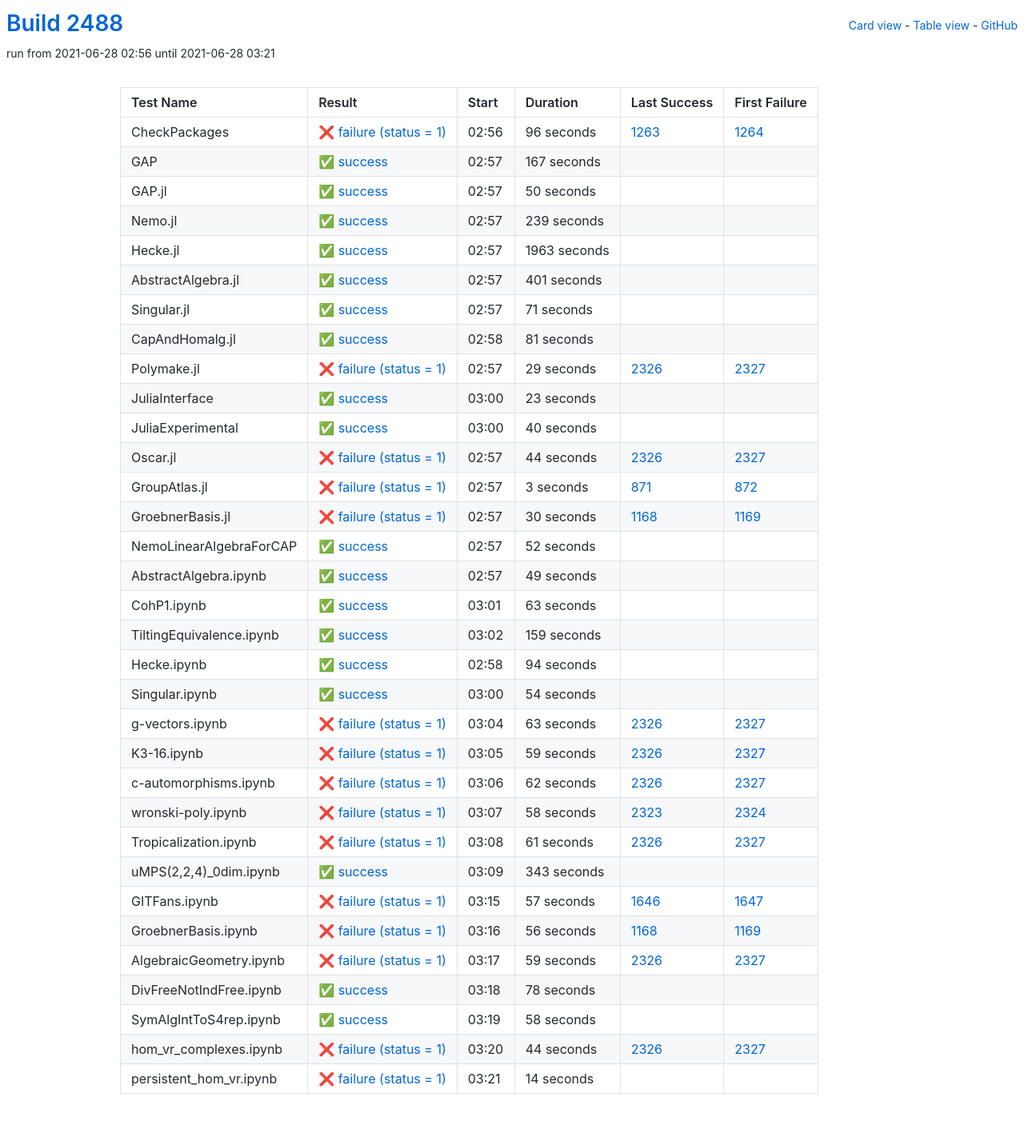
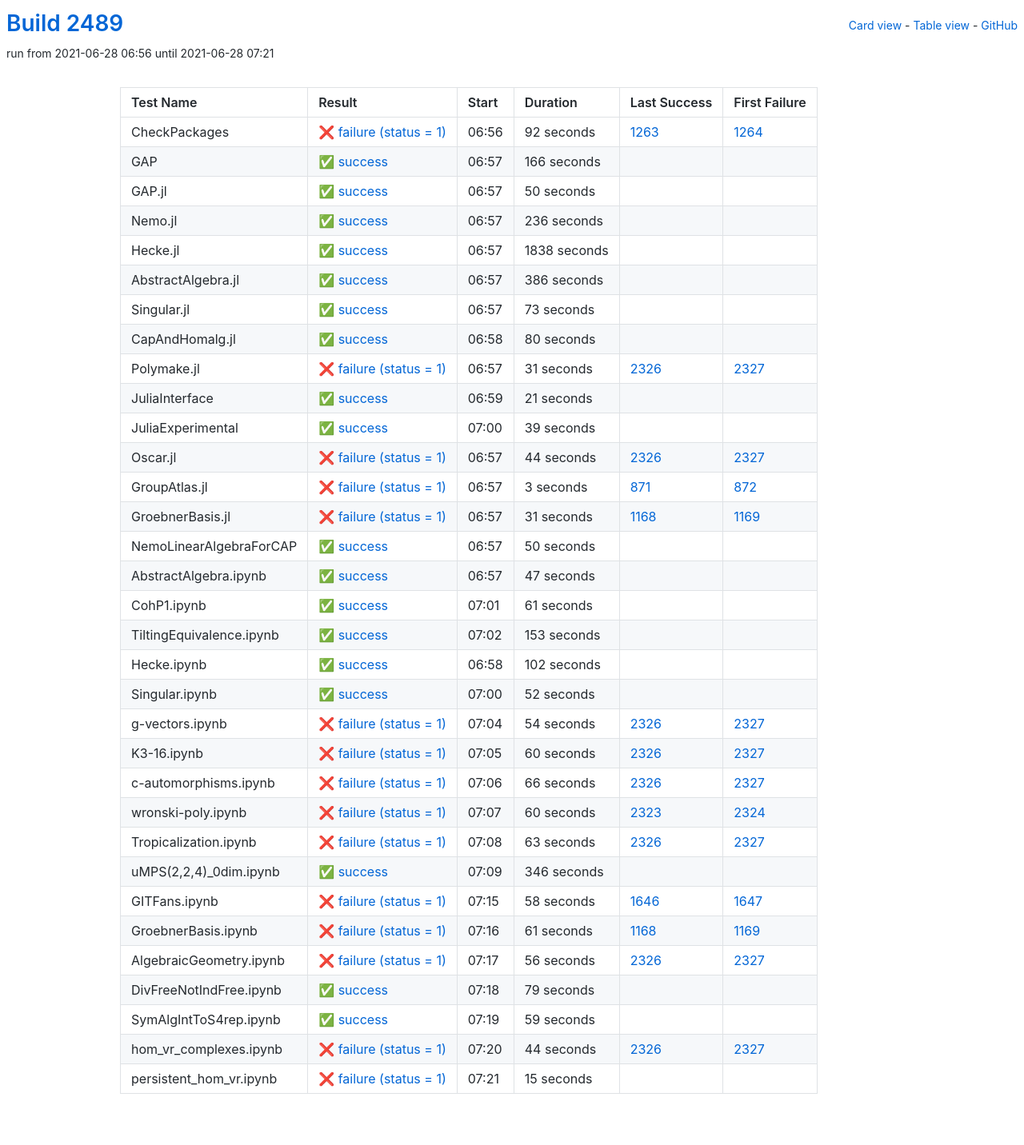
Before and after one commit to oscar-system/oscar-ci-status-stable, a Jekyll site: the page built from table.html, in a window 1280 px wide. Shown: the whole page at 80% size. Built offline with Jekyll 4.4.1, drawn with Linux system fonts in a browser that asks for light colours.

Commit message:
Build #2489

```diff
--- a/_data/ci.yml
+++ b/_data/ci.yml
@@ -1,6 +1,6 @@
 ---
-build: 2488
-build_url: https://oscarci.mathematik.uni-kl.de/job/oscar-stable/2488/
+build: 2489
+build_url: https://oscarci.mathematik.uni-kl.de/job/oscar-stable/2489/
 job: oscar-stable
 organization: oscar-system
 repo: oscar-ci-status-stable
@@ -8,32 +8,32 @@ repourl: https://github.com/oscar-system/oscar-ci-status-stable
 tests:
 - name: CheckPackages
   id: checkpackages
-  log: https://oscarci.mathematik.uni-kl.de/job/oscar-stable/2488/artifact/logs/build-2488/CheckPackages.log
-  start: 2021-06-28 02:56
+  log: https://oscarci.mathematik.uni-kl.de/job/oscar-stable/2489/artifact/logs/build-2489/CheckPackages.log
+  start: 2021-06-28 06:56
   success: false
   exitcode: 1
   status: failure
-  duration: 96
+  duration: 92
   last_success: 1263
   last_success_url: https://oscarci.mathematik.uni-kl.de/job/oscar-stable/1263/
   first_failure: 1264
   first_failure_url: https://oscarci.mathematik.uni-kl.de/job/oscar-stable/1264/
 - name: GAP
   id: gap
-  log: https://oscarci.mathematik.uni-kl.de/job/oscar-stable/2488/artifact/logs/build-2488/GAP.log
-  start: 2021-06-28 02:57
+  log: https://oscarci.mathematik.uni-kl.de/job/oscar-stable/2489/artifact/logs/build-2489/GAP.log
+  start: 2021-06-28 06:57
   success: true
   exitcode: 0
   status: success
-  duration: 167
+  duration: 166
   last_success: false
   last_success_url:
   first_failure: false
   first_failure_url:
 - name: GAP.jl
   id: gap-jl
-  log: https://oscarci.mathematik.uni-kl.de/job/oscar-stable/2488/artifact/logs/build-2488/GAP.jl.log
-  start: 2021-06-28 02:57
+  log: https://oscarci.mathematik.uni-kl.de/job/oscar-stable/2489/artifact/logs/build-2489/GAP.jl.log
+  start: 2021-06-28 06:57
   success: true
   exitcode: 0
   status: success
@@ -44,104 +44,104 @@ tests:
   first_failure_url:
 - name: Nemo.jl
   id: nemo-jl
-  log: https://oscarci.mathematik.uni-kl.de/job/oscar-stable/2488/artifact/logs/build-2488/Nemo.jl.log
-  start: 2021-06-28 02:57
+  log: https://oscarci.mathematik.uni-kl.de/job/oscar-stable/2489/artifact/logs/build-2489/Nemo.jl.log
+  start: 2021-06-28 06:57
   success: true
   exitcode: 0
   status: success
-  duration: 239
+  duration: 236
   last_success: false
   last_success_url:
   first_failure: false
   first_failure_url:
 - name: Hecke.jl
   id: hecke-jl
-  log: https://oscarci.mathematik.uni-kl.de/job/oscar-stable/2488/artifact/logs/build-2488/Hecke.jl.log
-  start: 2021-06-28 02:57
+  log: https://oscarci.mathematik.uni-kl.de/job/oscar-stable/2489/artifact/logs/build-2489/Hecke.jl.log
+  start: 2021-06-28 06:57
   success: true
   exitcode: 0
   status: success
-  duration: 1963
+  duration: 1838
   last_success: false
   last_success_url:
   first_failure: false
   first_failure_url:
 - name: AbstractAlgebra.jl
   id: abstractalgebra-jl
-  log: https://oscarci.mathematik.uni-kl.de/job/oscar-stable/2488/artifact/logs/build-2488/AbstractAlgebra.jl.log
-  start: 2021-06-28 02:57
+  log: https://oscarci.mathematik.uni-kl.de/job/oscar-stable/2489/artifact/logs/build-2489/AbstractAlgebra.jl.log
+  start: 2021-06-28 06:57
   success: true
   exitcode: 0
   status: success
-  duration: 401
+  duration: 386
   last_success: false
   last_success_url:
   first_failure: false
   first_failure_url:
 - name: Singular.jl
   id: singular-jl
-  log: https://oscarci.mathematik.uni-kl.de/job/oscar-stable/2488/artifact/logs/build-2488/Singular.jl.log
-  start: 2021-06-28 02:57
+  log: https://oscarci.mathematik.uni-kl.de/job/oscar-stable/2489/artifact/logs/build-2489/Singular.jl.log
+  start: 2021-06-28 06:57
   success: true
   exitcode: 0
   status: success
-  duration: 71
+  duration: 73
   last_success: false
   last_success_url:
   first_failure: false
   first_failure_url:
 - name: CapAndHomalg.jl
   id: capandhomalg-jl
-  log: https://oscarci.mathematik.uni-kl.de/job/oscar-stable/2488/artifact/logs/build-2488/CapAndHomalg.jl.log
-  start: 2021-06-28 02:58
+  log: https://oscarci.mathematik.uni-kl.de/job/oscar-stable/2489/artifact/logs/build-2489/CapAndHomalg.jl.log
+  start: 2021-06-28 06:58
   success: true
   exitcode: 0
   status: success
-  duration: 81
+  duration: 80
   last_success: false
   last_success_url:
   first_failure: false
   first_failure_url:
 - name: Polymake.jl
   id: polymake-jl
-  log: https://oscarci.mathematik.uni-kl.de/job/oscar-stable/2488/artifact/logs/build-2488/Polymake.jl.log
-  start: 2021-06-28 02:57
+  log: https://oscarci.mathematik.uni-kl.de/job/oscar-stable/2489/artifact/logs/build-2489/Polymake.jl.log
+  start: 2021-06-28 06:57
   success: false
   exitcode: 1
   status: failure
-  duration: 29
+  duration: 31
   last_success: 2326
   last_success_url: https://oscarci.mathematik.uni-kl.de/job/oscar-stable/2326/
   first_failure: 2327
   first_failure_url: https://oscarci.mathematik.uni-kl.de/job/oscar-stable/2327/
 - name: JuliaInterface
   id: juliainterface
-  log: https://oscarci.mathematik.uni-kl.de/job/oscar-stable/2488/artifact/logs/build-2488/JuliaInterface.log
-  start: 2021-06-28 03:00
+  log: https://oscarci.mathematik.uni-kl.de/job/oscar-stable/2489/artifact/logs/build-2489/JuliaInterface.log
+  start: 2021-06-28 06:59
   success: true
   exitcode: 0
   status: success
-  duration: 23
+  duration: 21
   last_success: false
   last_success_url:
   first_failure: false
   first_failure_url:
 - name: JuliaExperimental
   id: juliaexperimental
-  log: https://oscarci.mathematik.uni-kl.de/job/oscar-stable/2488/artifact/logs/build-2488/JuliaExperimental.log
-  start: 2021-06-28 03:00
+  log: https://oscarci.mathematik.uni-kl.de/job/oscar-stable/2489/artifact/logs/build-2489/JuliaExperimental.log
+  start: 2021-06-28 07:00
   success: true
   exitcode: 0
   status: success
-  duration: 40
+  duration: 39
   last_success: false
   last_success_url:
   first_failure: false
   first_failure_url:
 - name: Oscar.jl
   id: oscar-jl
-  log: https://oscarci.mathematik.uni-kl.de/job/oscar-stable/2488/artifact/logs/build-2488/Oscar.jl.log
-  start: 2021-06-28 02:57
+  log: https://oscarci.mathematik.uni-kl.de/job/oscar-stable/2489/artifact/logs/build-2489/Oscar.jl.log
+  start: 2021-06-28 06:57
   success: false
   exitcode: 1
   status: failure
@@ -152,8 +152,8 @@ tests:
   first_failure_url: https://oscarci.mathematik.uni-kl.de/job/oscar-stable/2327/
 - name: GroupAtlas.jl
   id: groupatlas-jl
-  log: https://oscarci.mathematik.uni-kl.de/job/oscar-stable/2488/artifact/logs/build-2488/GroupAtlas.jl.log
-  start: 2021-06-28 02:57
+  log: https://oscarci.mathematik.uni-kl.de/job/oscar-stable/2489/artifact/logs/build-2489/GroupAtlas.jl.log
+  start: 2021-06-28 06:57
   success: false
   exitcode: 1
   status: failure
@@ -164,20 +164,80 @@ tests:
   first_failure_url: https://oscarci.mathematik.uni-kl.de/job/oscar-stable/872/
 - name: GroebnerBasis.jl
   id: groebnerbasis-jl
-  log: https://oscarci.mathematik.uni-kl.de/job/oscar-stable/2488/artifact/logs/build-2488/GroebnerBasis.jl.log
-  start: 2021-06-28 02:57
+  log: https://oscarci.mathematik.uni-kl.de/job/oscar-stable/2489/artifact/logs/build-2489/GroebnerBasis.jl.log
+  start: 2021-06-28 06:57
   success: false
   exitcode: 1
   status: failure
-  duration: 30
+  duration: 31
   last_success: 1168
   last_success_url: https://oscarci.mathematik.uni-kl.de/job/oscar-stable/1168/
   first_failure: 1169
   first_failure_url: https://oscarci.mathematik.uni-kl.de/job/oscar-stable/1169/
 - name: NemoLinearAlgebraForCAP
   id: nemolinearalgebraforcap
-  log: https://oscarci.mathematik.uni-kl.de/job/oscar-stable/2488/artifact/logs/build-2488/NemoLinearAlgebraForCAP.log
-  start: 2021-06-28 02:57
+  log: https://oscarci.mathematik.uni-kl.de/job/oscar-stable/2489/artifact/logs/build-2489/NemoLinearAlgebraForCAP.log
+  start: 2021-06-28 06:57
+  success: true
+  exitcode: 0
+  status: success
+  duration: 50
+  last_success: false
+  last_success_url:
+  first_failure: false
+  first_failure_url:
+- name: AbstractAlgebra.ipynb
+  id: abstractalgebra-ipynb
+  log: https://oscarci.mathematik.uni-kl.de/job/oscar-stable/2489/artifact/logs/build-2489/AbstractAlgebra.ipynb.log
+  start: 2021-06-28 06:57
+  success: true
+  exitcode: 0
+  status: success
+  duration: 47
+  last_success: false
+  last_success_url:
+  first_failure: false
+  first_failure_url:
+- name: CohP1.ipynb
+  id: cohp1-ipynb
+  log: https://oscarci.mathematik.uni-kl.de/job/oscar-stable/2489/artifact/logs/build-2489/CohP1.ipynb.log
+  start: 2021-06-28 07:01
+  success: true
+  exitcode: 0
+  status: success
+  duration: 61
+  last_success: false
+  last_success_url:
+  first_failure: false
+  first_failure_url:
+- name: TiltingEquivalence.ipynb
+  id: tiltingequivalence-ipynb
+  log: https://oscarci.mathematik.uni-kl.de/job/oscar-stable/2489/artifact/logs/build-2489/TiltingEquivalence.ipynb.log
+  start: 2021-06-28 07:02
+  success: true
+  exitcode: 0
+  status: success
+  duration: 153
+  last_success: false
+  last_success_url:
+  first_failure: false
+  first_failure_url:
+- name: Hecke.ipynb
+  id: hecke-ipynb
+  log: https://oscarci.mathematik.uni-kl.de/job/oscar-stable/2489/artifact/logs/build-2489/Hecke.ipynb.log
+  start: 2021-06-28 06:58
+  success: true
+  exitcode: 0
+  status: success
+  duration: 102
+  last_success: false
+  last_success_url:
+  first_failure: false
+  first_failure_url:
+- name: Singular.ipynb
+  id: singular-ipynb
+  log: https://oscarci.mathematik.uni-kl.de/job/oscar-stable/2489/artifact/logs/build-2489/Singular.ipynb.log
+  start: 2021-06-28 07:00
   success: true
   exitcode: 0
   status: success
@@ -186,70 +246,58 @@ tests:
   last_success_url:
   first_failure: false
   first_failure_url:
-- name: AbstractAlgebra.ipynb
-  id: abstractalgebra-ipynb
-  log: https://oscarci.mathematik.uni-kl.de/job/oscar-stable/2488/artifact/logs/build-2488/AbstractAlgebra.ipynb.log
-  start: 2021-06-28 02:57
-  success: true
-  exitcode: 0
-  status: success
-  duration: 49
-  last_success: false
-  last_success_url:
-  first_failure: false
-  first_failure_url:
-- name: CohP1.ipynb
-  id: cohp1-ipynb
-  log: https://oscarci.mathematik.uni-kl.de/job/oscar-stable/2488/artifact/logs/build-2488/CohP1.ipynb.log
-  start: 2021-06-28 03:01
-  success: true
-  exitcode: 0
-  status: success
-  duration: 63
-  last_success: false
-  last_success_url:
-  first_failure: false
-  first_failure_url:
-- name: TiltingEquivalence.ipynb
-  id: tiltingequivalence-ipynb
-  log: https://oscarci.mathematik.uni-kl.de/job/oscar-stable/2488/artifact/logs/build-2488/TiltingEquivalence.ipynb.log
-  start: 2021-06-28 03:02
-  success: true
-  exitcode: 0
-  status: success
-  duration: 159
-  last_success: false
-  last_success_url:
-  first_failure: false
-  first_failure_url:
-- name: Hecke.ipynb
-  id: hecke-ipynb
-  log: https://oscarci.mathematik.uni-kl.de/job/oscar-stable/2488/artifact/logs/build-2488/Hecke.ipynb.log
-  start: 2021-06-28 02:58
-  success: true
-  exitcode: 0
-  status: success
-  duration: 94
-  last_success: false
-  last_success_url:
-  first_failure: false
-  first_failure_url:
-- name: Singular.ipynb
-  id: singular-ipynb
-  log: https://oscarci.mathematik.uni-kl.de/job/oscar-stable/2488/artifact/logs/build-2488/Singular.ipynb.log
-  start: 2021-06-28 03:00
-  success: true
-  exitcode: 0
-  status: success
-  duration: 54
-  last_success: false
-  last_success_url:
-  first_failure: false
-  first_failure_url:
 - name: g-vectors.ipynb
   id: g-vectors-ipynb
-  log: https://oscarci.mathematik.uni-kl.de/job/oscar-stable/2488/artifact/logs/build-2488/g-vectors.ipynb.log
-  start: 2021-06-28 03:04
+  log: https://oscarci.mathematik.uni-kl.de/job/oscar-stable/2489/artifact/logs/build-2489/g-vectors.ipynb.log
+  start: 2021-06-28 07:04
+  success: false
+  exitcode: 1
+  status: failure
+  duration: 54
+  last_success: 2326
+  last_success_url: https://oscarci.mathematik.uni-kl.de/job/oscar-stable/2326/
+  first_failure: 2327
+  first_failure_url: https://oscarci.mathematik.uni-kl.de/job/oscar-stable/2327/
+- name: K3-16.ipynb
+  id: k3-16-ipynb
+  log: https://oscarci.mathematik.uni-kl.de/job/oscar-stable/2489/artifact/logs/build-2489/K3-16.ipynb.log
+  start: 2021-06-28 07:05
+  success: false
+  exitcode: 1
+  status: failure
+  duration: 60
+  last_success: 2326
+  last_success_url: https://oscarci.mathematik.uni-kl.de/job/oscar-stable/2326/
+  first_failure: 2327
+  first_failure_url: https://oscarci.mathematik.uni-kl.de/job/oscar-stable/2327/
+- name: c-automorphisms.ipynb
+  id: c-automorphisms-ipynb
+  log: https://oscarci.mathematik.uni-kl.de/job/oscar-stable/2489/artifact/logs/build-2489/c-automorphisms.ipynb.log
+  start: 2021-06-28 07:06
+  success: false
+  exitcode: 1
+  status: failure
+  duration: 66
+  last_success: 2326
+  last_success_url: https://oscarci.mathematik.uni-kl.de/job/oscar-stable/2326/
+  first_failure: 2327
+  first_failure_url: https://oscarci.mathematik.uni-kl.de/job/oscar-stable/2327/
+- name: wronski-poly.ipynb
+  id: wronski-poly-ipynb
+  log: https://oscarci.mathematik.uni-kl.de/job/oscar-stable/2489/artifact/logs/build-2489/wronski-poly.ipynb.log
+  start: 2021-06-28 07:07
+  success: false
+  exitcode: 1
+  status: failure
+  duration: 60
+  last_success: 2323
+  last_success_url: https://oscarci.mathematik.uni-kl.de/job/oscar-stable/2323/
+  first_failure: 2324
+  first_failure_url: https://oscarci.mathematik.uni-kl.de/job/oscar-stable/2324/
+- name: Tropicalization.ipynb
+  id: tropicalization-ipynb
+  log: https://oscarci.mathematik.uni-kl.de/job/oscar-stable/2489/artifact/logs/build-2489/Tropicalization.ipynb.log
+  start: 2021-06-28 07:08
   success: false
   exitcode: 1
   status: failure
@@ -258,130 +306,82 @@ tests:
   last_success_url: https://oscarci.mathematik.uni-kl.de/job/oscar-stable/2326/
   first_failure: 2327
   first_failure_url: https://oscarci.mathematik.uni-kl.de/job/oscar-stable/2327/
-- name: K3-16.ipynb
-  id: k3-16-ipynb
-  log: https://oscarci.mathematik.uni-kl.de/job/oscar-stable/2488/artifact/logs/build-2488/K3-16.ipynb.log
-  start: 2021-06-28 03:05
-  success: false
-  exitcode: 1
-  status: failure
-  duration: 59
-  last_success: 2326
-  last_success_url: https://oscarci.mathematik.uni-kl.de/job/oscar-stable/2326/
-  first_failure: 2327
-  first_failure_url: https://oscarci.mathematik.uni-kl.de/job/oscar-stable/2327/
-- name: c-automorphisms.ipynb
-  id: c-automorphisms-ipynb
-  log: https://oscarci.mathematik.uni-kl.de/job/oscar-stable/2488/artifact/logs/build-2488/c-automorphisms.ipynb.log
-  start: 2021-06-28 03:06
-  success: false
-  exitcode: 1
-  status: failure
-  duration: 62
-  last_success: 2326
-  last_success_url: https://oscarci.mathematik.uni-kl.de/job/oscar-stable/2326/
-  first_failure: 2327
-  first_failure_url: https://oscarci.mathematik.uni-kl.de/job/oscar-stable/2327/
-- name: wronski-poly.ipynb
-  id: wronski-poly-ipynb
-  log: https://oscarci.mathematik.uni-kl.de/job/oscar-stable/2488/artifact/logs/build-2488/wronski-poly.ipynb.log
-  start: 2021-06-28 03:07
-  success: false
-  exitcode: 1
-  status: failure
-  duration: 58
-  last_success: 2323
-  last_success_url: https://oscarci.mathematik.uni-kl.de/job/oscar-stable/2323/
-  first_failure: 2324
-  first_failure_url: https://oscarci.mathematik.uni-kl.de/job/oscar-stable/2324/
-- name: Tropicalization.ipynb
-  id: tropicalization-ipynb
-  log: https://oscarci.mathematik.uni-kl.de/job/oscar-stable/2488/artifact/logs/build-2488/Tropicalization.ipynb.log
-  start: 2021-06-28 03:08
-  success: false
-  exitcode: 1
-  status: failure
-  duration: 61
-  last_success: 2326
-  last_success_url: https://oscarci.mathematik.uni-kl.de/job/oscar-stable/2326/
-  first_failure: 2327
-  first_failure_url: https://oscarci.mathematik.uni-kl.de/job/oscar-stable/2327/
 - name: uMPS(2,2,4)_0dim.ipynb
   id: umps-2-2-4-0dim-ipynb
-  log: https://oscarci.mathematik.uni-kl.de/job/oscar-stable/2488/artifact/logs/build-2488/uMPS-2-2-4-_0dim.ipynb.log
-  start: 2021-06-28 03:09
+  log: https://oscarci.mathematik.uni-kl.de/job/oscar-stable/2489/artifact/logs/build-2489/uMPS-2-2-4-_0dim.ipynb.log
+  start: 2021-06-28 07:09
   success: true
   exitcode: 0
   status: success
-  duration: 343
+  duration: 346
   last_success: false
   last_success_url:
   first_failure: false
   first_failure_url:
 - name: GITFans.ipynb
   id: gitfans-ipynb
-  log: https://oscarci.mathematik.uni-kl.de/job/oscar-stable/2488/artifact/logs/build-2488/GITFans.ipynb.log
-  start: 2021-06-28 03:15
+  log: https://oscarci.mathematik.uni-kl.de/job/oscar-stable/2489/artifact/logs/build-2489/GITFans.ipynb.log
+  start: 2021-06-28 07:15
   success: false
   exitcode: 1
   status: failure
-  duration: 57
+  duration: 58
   last_success: 1646
   last_success_url: https://oscarci.mathematik.uni-kl.de/job/oscar-stable/1646/
   first_failure: 1647
   first_failure_url: https://oscarci.mathematik.uni-kl.de/job/oscar-stable/1647/
 - name: GroebnerBasis.ipynb
   id: groebnerbasis-ipynb
-  log: https://oscarci.mathematik.uni-kl.de/job/oscar-stable/2488/artifact/logs/build-2488/GroebnerBasis.ipynb.log
-  start: 2021-06-28 03:16
+  log: https://oscarci.mathematik.uni-kl.de/job/oscar-stable/2489/artifact/logs/build-2489/GroebnerBasis.ipynb.log
+  start: 2021-06-28 07:16
   success: false
   exitcode: 1
   status: failure
-  duration: 56
+  duration: 61
   last_success: 1168
   last_success_url: https://oscarci.mathematik.uni-kl.de/job/oscar-stable/1168/
   first_failure: 1169
   first_failure_url: https://oscarci.mathematik.uni-kl.de/job/oscar-stable/1169/
 - name: AlgebraicGeometry.ipynb
   id: algebraicgeometry-ipynb
-  log: https://oscarci.mathematik.uni-kl.de/job/oscar-stable/2488/artifact/logs/build-2488/AlgebraicGeometry.ipynb.log
-  start: 2021-06-28 03:17
+  log: https://oscarci.mathematik.uni-kl.de/job/oscar-stable/2489/artifact/logs/build-2489/AlgebraicGeometry.ipynb.log
+  start: 2021-06-28 07:17
   success: false
   exitcode: 1
   status: failure
-  duration: 59
+  duration: 56
   last_success: 2326
   last_success_url: https://oscarci.mathematik.uni-kl.de/job/oscar-stable/2326/
   first_failure: 2327
   first_failure_url: https://oscarci.mathematik.uni-kl.de/job/oscar-stable/2327/
 - name: DivFreeNotIndFree.ipynb
   id: divfreenotindfree-ipynb
-  log: https://oscarci.mathematik.uni-kl.de/job/oscar-stable/2488/artifact/logs/build-2488/DivFreeNotIndFree.ipynb.log
-  start: 2021-06-28 03:18
+  log: https://oscarci.mathematik.uni-kl.de/job/oscar-stable/2489/artifact/logs/build-2489/DivFreeNotIndFree.ipynb.log
+  start: 2021-06-28 07:18
   success: true
   exitcode: 0
   status: success
-  duration: 78
+  duration: 79
   last_success: false
   last_success_url:
   first_failure: false
   first_failure_url:
 - name: SymAlgIntToS4rep.ipynb
   id: symalginttos4rep-ipynb
-  log: https://oscarci.mathematik.uni-kl.de/job/oscar-stable/2488/artifact/logs/build-2488/SymAlgIntToS4rep.ipynb.log
-  start: 2021-06-28 03:19
+  log: https://oscarci.mathematik.uni-kl.de/job/oscar-stable/2489/artifact/logs/build-2489/SymAlgIntToS4rep.ipynb.log
+  start: 2021-06-28 07:19
   success: true
   exitcode: 0
   status: success
-  duration: 58
+  duration: 59
   last_success: false
   last_success_url:
   first_failure: false
   first_failure_url:
 - name: hom_vr_complexes.ipynb
   id: hom-vr-complexes-ipynb
-  log: https://oscarci.mathematik.uni-kl.de/job/oscar-stable/2488/artifact/logs/build-2488/hom_vr_complexes.ipynb.log
-  start: 2021-06-28 03:20
+  log: https://oscarci.mathematik.uni-kl.de/job/oscar-stable/2489/artifact/logs/build-2489/hom_vr_complexes.ipynb.log
+  start: 2021-06-28 07:20
   success: false
   exitcode: 1
   status: failure
@@ -392,12 +392,12 @@ tests:
   first_failure_url: https://oscarci.mathematik.uni-kl.de/job/oscar-stable/2327/
 - name: persistent_hom_vr.ipynb
   id: persistent-hom-vr-ipynb
-  log: https://oscarci.mathematik.uni-kl.de/job/oscar-stable/2488/artifact/logs/build-2488/persistent_hom_vr.ipynb.log
-  start: 2021-06-28 03:21
+  log: https://oscarci.mathematik.uni-kl.de/job/oscar-stable/2489/artifact/logs/build-2489/persistent_hom_vr.ipynb.log
+  start: 2021-06-28 07:21
   success: false
   exitcode: 1
   status: failure
-  duration: 14
+  duration: 15
   last_success: false
   last_success_url:
   first_failure: false
```
Also changed, not shown: README.md.
